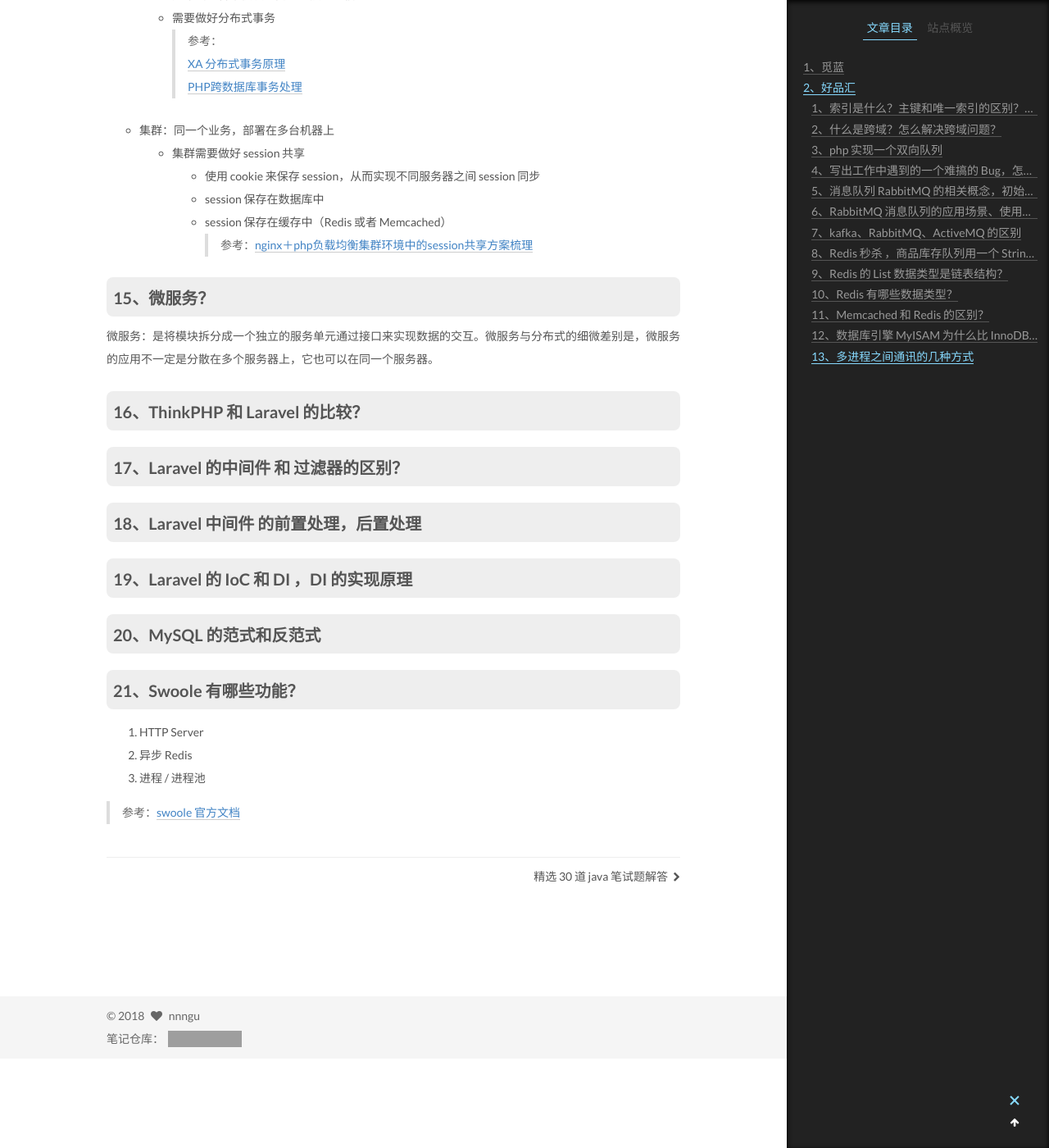
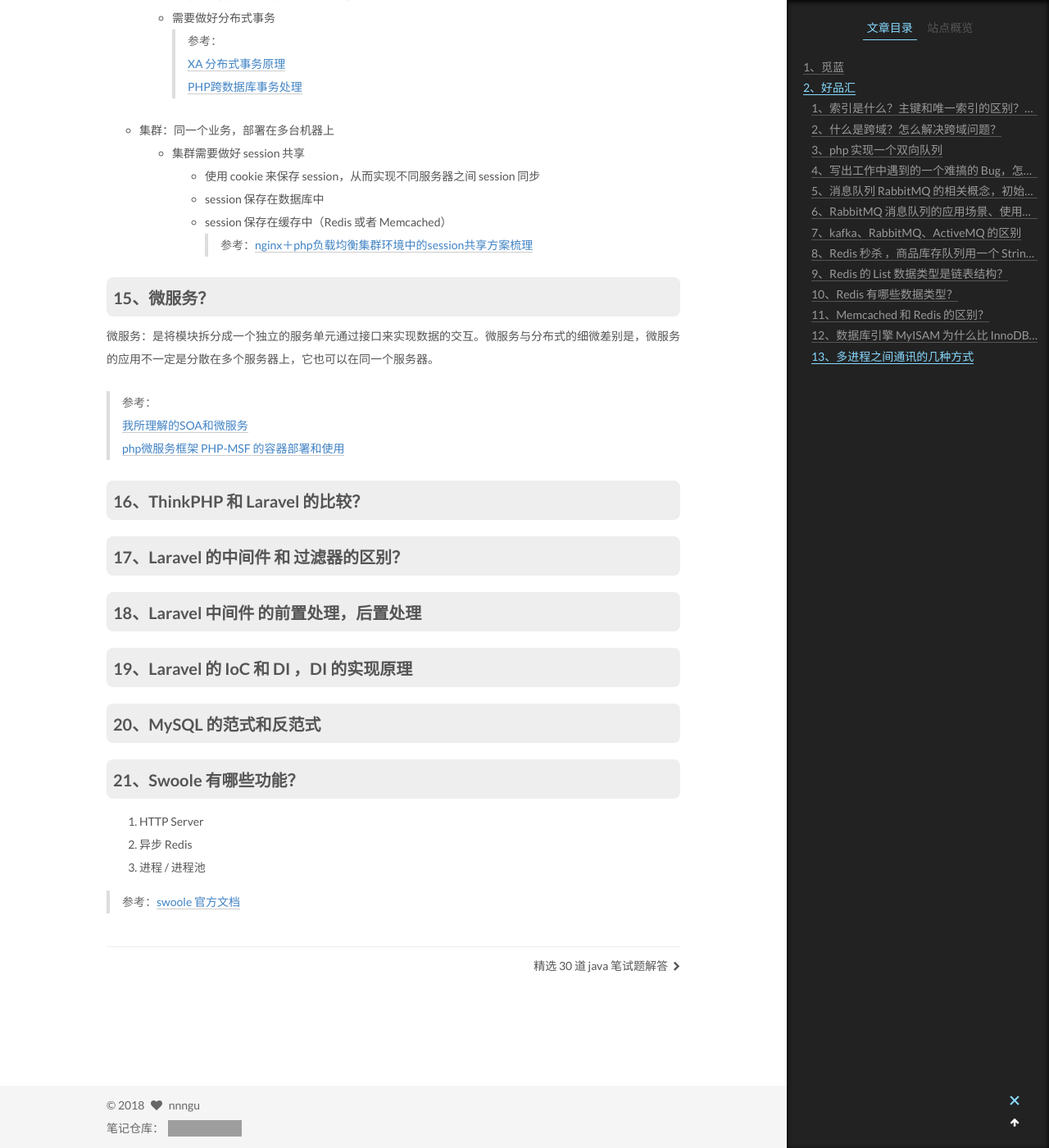
Before and after one commit to nnngu/LearningNotes, a Jekyll site: the page built from _posts/2018-06-05-PHP 面试题收集.md, in a window 1280 px wide and 1400 px high, scrolled down 10800 px. Shown: the whole window at 82% size. Built offline with Jekyll 4.4.1, drawn with Linux system fonts in a browser that asks for light colours; grey boxes are pictures that could not be loaded.

Commit message:
修改文件: _posts/2018-06-05-PHP 面试题收集.md

```diff
--- a/_posts/2018-06-05-PHP 面试题收集.md
+++ b/_posts/2018-06-05-PHP 面试题收集.md
@@ -395,7 +395,13 @@ Redis的操作之所以是原子性的，是因为Redis是单线程的。
 
 微服务：是将模块拆分成一个独立的服务单元通过接口来实现数据的交互。微服务与分布式的细微差别是，微服务的应用不一定是分散在多个服务器上，它也可以在同一个服务器。
 
+>参考：
+>[我所理解的SOA和微服务](https://www.cnblogs.com/fengzheng/p/5847441.html)
+>[php微服务框架 PHP-MSF 的容器部署和使用](http://www.ptbird.cn/docker-php-msf.html)
+
 ### 16、ThinkPHP 和 Laravel 的比较？
+
+
 
 ### 17、Laravel 的中间件 和 过滤器的区别？
 
```
